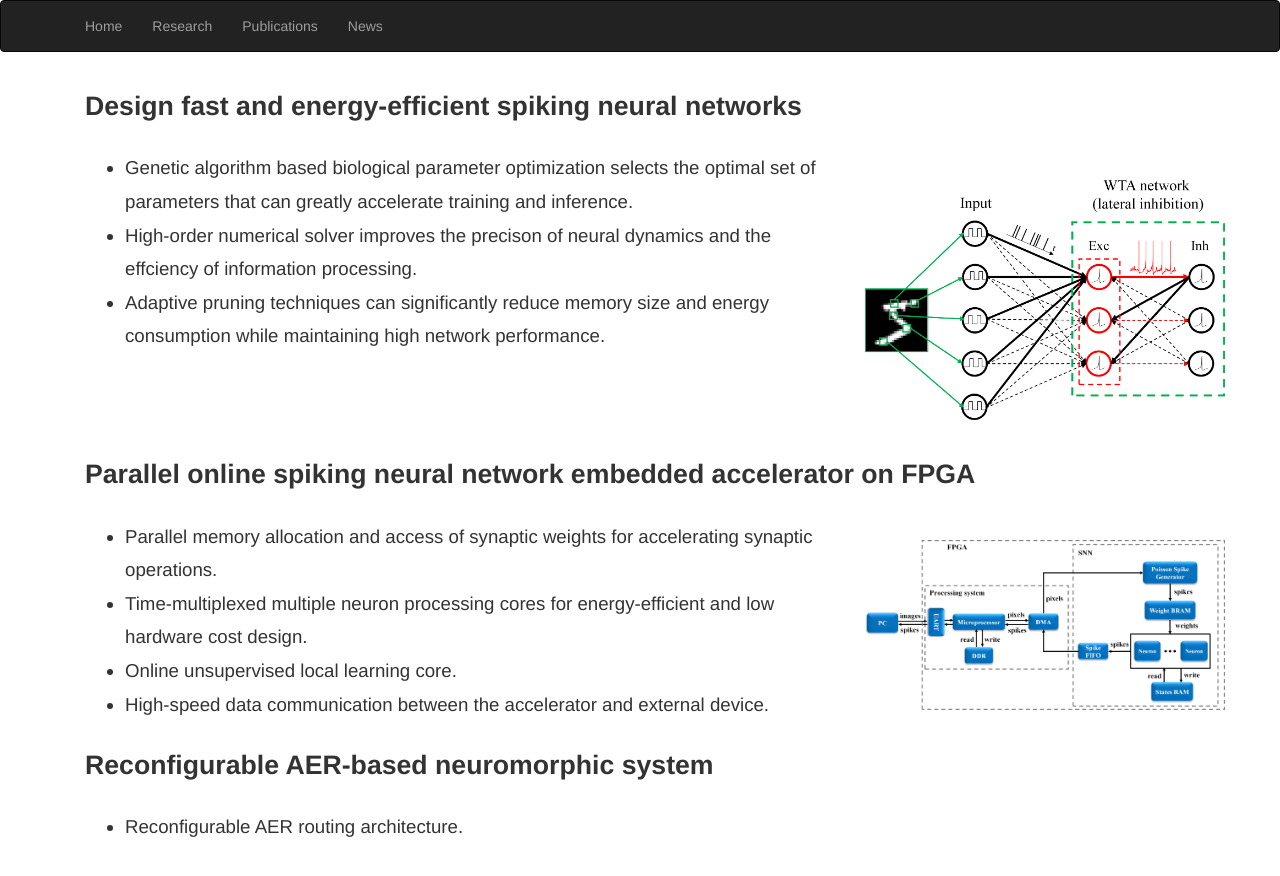
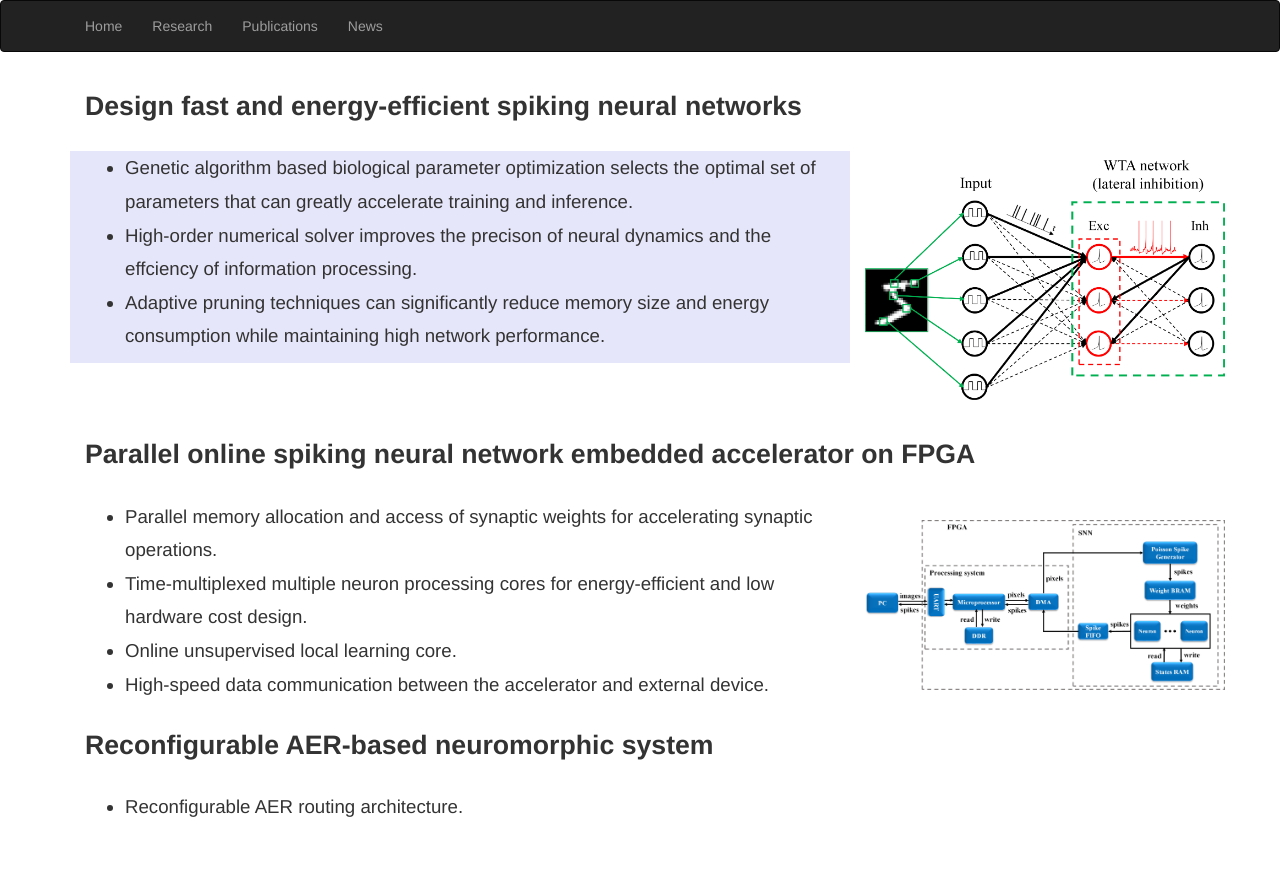
Before and after one commit to Wenzheguo/Wenzheguo.github.io, a Jekyll site: the page built from Research/index.html, in a window 1280 px wide. Shown: the top 876 px of the page. Built offline with Jekyll 4.4.1, drawn with Linux system fonts in a browser that asks for light colours.

Commit message:
Update index.html

```diff
--- a/Research/index.html
+++ b/Research/index.html
@@ -7,7 +7,7 @@ title: Research
 <div class="container">
     <h1 style="font-size: 20pt;"><strong>Design fast and energy-efficient spiking neural networks</strong></h1><br>
     <div class="row">
-        <div class="col-md-8">
+        <div class="col-md-8" style="background-color:lavender;">
             <ul style="font-size:14pt;line-height:180%;">
                 <li> Genetic algorithm based biological parameter optimization selects the optimal set of parameters that can greatly accelerate training and inference. </li>
                 <li> High-order numerical solver improves the precison of neural dynamics and the effciency of information processing. </li>
@@ -15,7 +15,6 @@ title: Research
             </ul>
         </div>
         <div class="col-md-4">
-            <br>
             <img class="img-responsive" src="/images/Network architecture.png" style="width:150;height=70" alt="Myself"><br>
         </div>
     </div>
```
